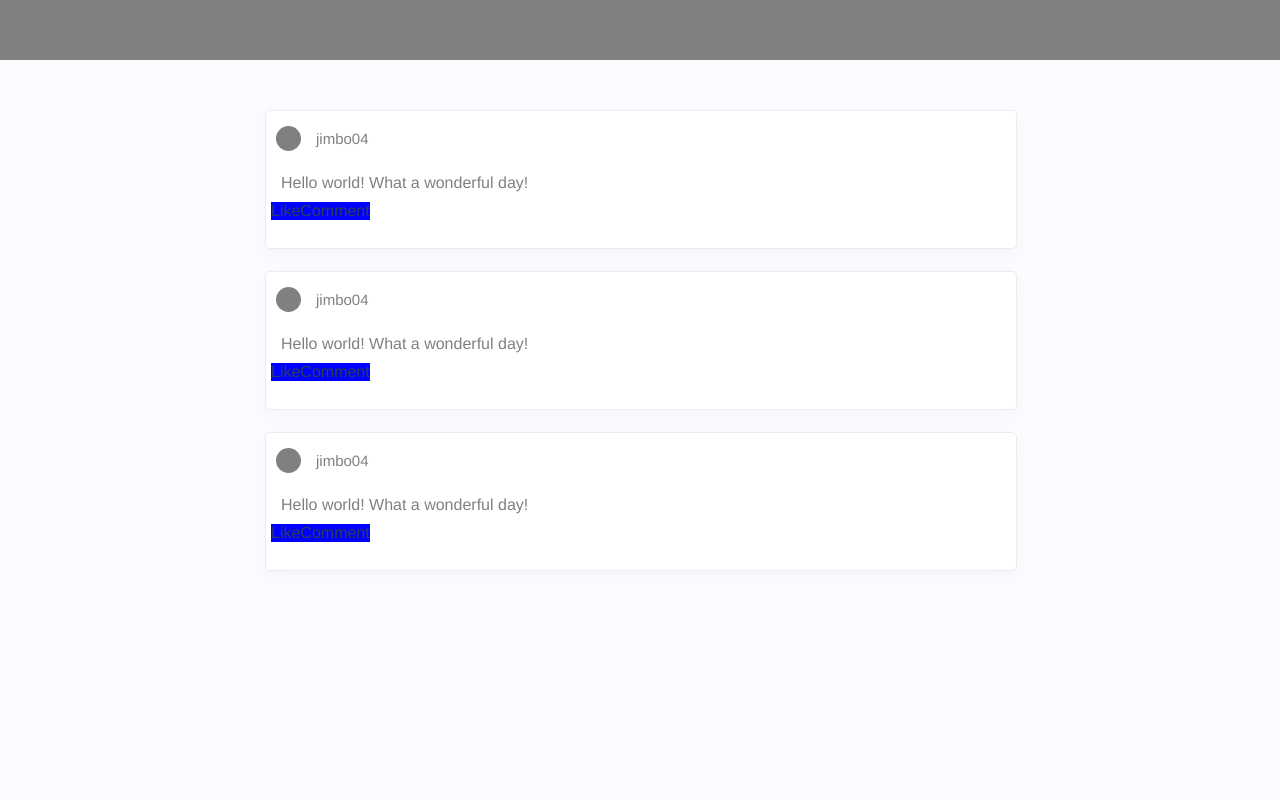
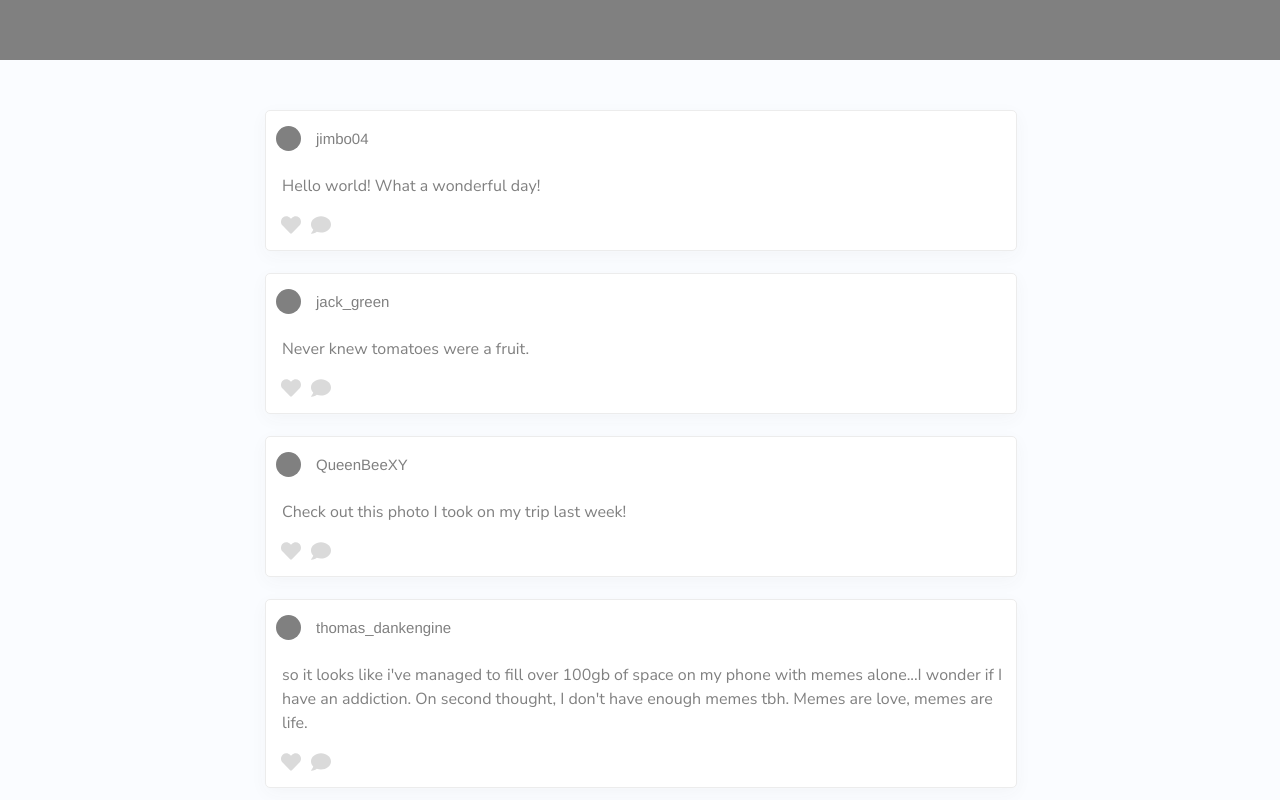
Before and after one commit to Reybel24/vue-social-sim, a Vue app: page / in a window 1280 px wide. Shown: the top 800 px of the page. Built offline with nearby package versions, Linux system fonts and the light colour scheme.

Commit message:
improve posts UI, add icons + font

```diff
--- a/package.json
+++ b/package.json
@@ -8,6 +8,9 @@
     "lint": "vue-cli-service lint"
   },
   "dependencies": {
+    "@fortawesome/fontawesome-svg-core": "^1.2.27",
+    "@fortawesome/free-solid-svg-icons": "^5.12.1",
+    "@fortawesome/vue-fontawesome": "^0.1.9",
     "core-js": "^3.6.4",
     "vue": "^2.6.11"
   },
--- a/src/App.vue
+++ b/src/App.vue
@@ -19,6 +19,9 @@ export default {
 </script>
 
 <style>
+/* Fonts */
+@import url('https://fonts.googleapis.com/css?family=Nunito+Sans:400,700&display=swap');
+
 body {
   margin: 0;
 }
@@ -38,4 +41,13 @@ body {
   box-shadow: 0px 5px 18px 0px rgba(79,79,79,0.04);
 }
 
+/* Text styles */
+.text {
+  font-family: 'Nunito Sans';
+  font-weight: 400;
+}
+.text.bold {
+  font-weight: 700;
+}
+
 </style>
--- a/src/components/Feed.vue
+++ b/src/components/Feed.vue
@@ -1,23 +1,60 @@
 <template>
   <div class="wrapper">
     <!-- Consists of multiple posts -->
-    <Post />
-    <Post />
-    <Post />
-
-
+    <Post v-for="post in this.posts" :key="post.postID" :postData="post"/>
   </div>
 </template>
 
 <script>
-import Post from '@/components/Post.vue'
+import Post from "@/components/Post.vue";
 
 export default {
-  name: 'Feed',
+  name: "Feed",
   components: {
     Post
+  },
+  data() {
+    return {
+      posts: [
+        {
+          postID: 0,
+          username: "jimbo04",
+          postContent: "Hello world! What a wonderful day!",
+          likes: 7,
+          comments: 2
+        },
+        {
+          postID: 1,
+          username: "jack_green",
+          postContent: "Never knew tomatoes were a fruit.",
+          likes: 19,
+          comments: 5
+        },
+        {
+          postID: 2,
+          username: "QueenBeeXY",
+          postContent: "Check out this photo I took on my trip last week!",
+          likes: 58,
+          comments: 0
+        },
+        {
+          postID: 2,
+          username: "thomas_dankengine",
+          postContent: "so it looks like i've managed to fill over 100gb of space on my phone with memes alone...I wonder if I have an addiction. On second thought, I don't have enough memes tbh. Memes are love, memes are life.",
+          likes: 58,
+          comments: 0
+        },
+        {
+          postID: 2,
+          username: "spartacus",
+          postContent: "Don't forget to exercise atleast once an hour to stay in shape!",
+          likes: 58,
+          comments: 0
+        }
+      ]
+    };
   }
-}
+};
 </script>
 
 <style scoped>
@@ -29,5 +66,4 @@ export default {
   margin: 0 auto;
   margin-top: 0px;
 }
-
 </style>
--- a/src/components/Post.vue
+++ b/src/components/Post.vue
@@ -2,14 +2,14 @@
   <div class="post box-shadow">
     <div class="section-user">
       <div class="user-img"></div>
-      <div class="user-name">{{ this.user.username }}</div>
+      <div class="user-name">{{ this.postData.username }}</div>
     </div>
     <div class="section-content">
-      <div class="text">{{ this.user.postContent }}</div>
+      <div class="text">{{ this.postData.postContent }}</div>
     </div>
     <div class="section-actions">
-      <div class="action">Like</div>
-      <div class="action">Comment</div>
+      <font-awesome-icon icon="heart" class="action"/>
+      <font-awesome-icon icon="comment" class="action"/>
     </div>
   </div>
 </template>
@@ -17,15 +17,14 @@
 <script>
 export default {
   name: "Post",
+  props: {
+    postData: {
+      type: Object,
+      default: null
+    }
+  },
   data() {
-    return {
-      user: {
-        username: "jimbo04",
-        postContent: "Hello world! What a wonderful day!",
-        likes: 7,
-        comments: 2
-      }
-    };
+    return {};
   }
 };
 </script>
@@ -68,7 +67,7 @@ export default {
 /* Post content */
 .section-content {
   width: 100%;
-  padding: 5px 10px 5px 10px;
+  padding: 5px 11px 7px 11px;
   text-align: left;
 }
 .section-content > .text {
@@ -76,18 +75,26 @@ export default {
   color: grey;
   padding: 0px 0px 0px 5px;
   display: inline-flex;
+  line-height: 24px;
 }
 
 /* Actions */
 .section-actions {
   width: 100%;
-  padding: 5px 5px 18px 5px;
+  padding: 10px 5px 5px 15px;
   display: flex;
   justify-content: flex-start;
   align-items: center;
 }
 .section-actions > .action {
+  font-size: 20px;
   display: inline-flex;
-  background-color: blue;
+  color: rgb(218, 218, 218);
+  margin-right: 10px;
+  transition: 0.15s;
+}
+.section-actions > .action:hover {
+  color: rgb(221, 104, 104);
+  cursor: pointer;
 }
 </style>
--- a/src/main.js
+++ b/src/main.js
@@ -3,6 +3,14 @@ import App from './App.vue'
 
 Vue.config.productionTip = false
 
+// Font Awesome
+import { library } from '@fortawesome/fontawesome-svg-core'
+import { fas } from '@fortawesome/free-solid-svg-icons'
+import { FontAwesomeIcon } from '@fortawesome/vue-fontawesome'
+
+library.add(fas)
+Vue.component('font-awesome-icon', FontAwesomeIcon)
+
 new Vue({
   render: h => h(App),
 }).$mount('#app')
```
Also changed, not shown: 1 other file (tests, documents, lock files or other folders).
